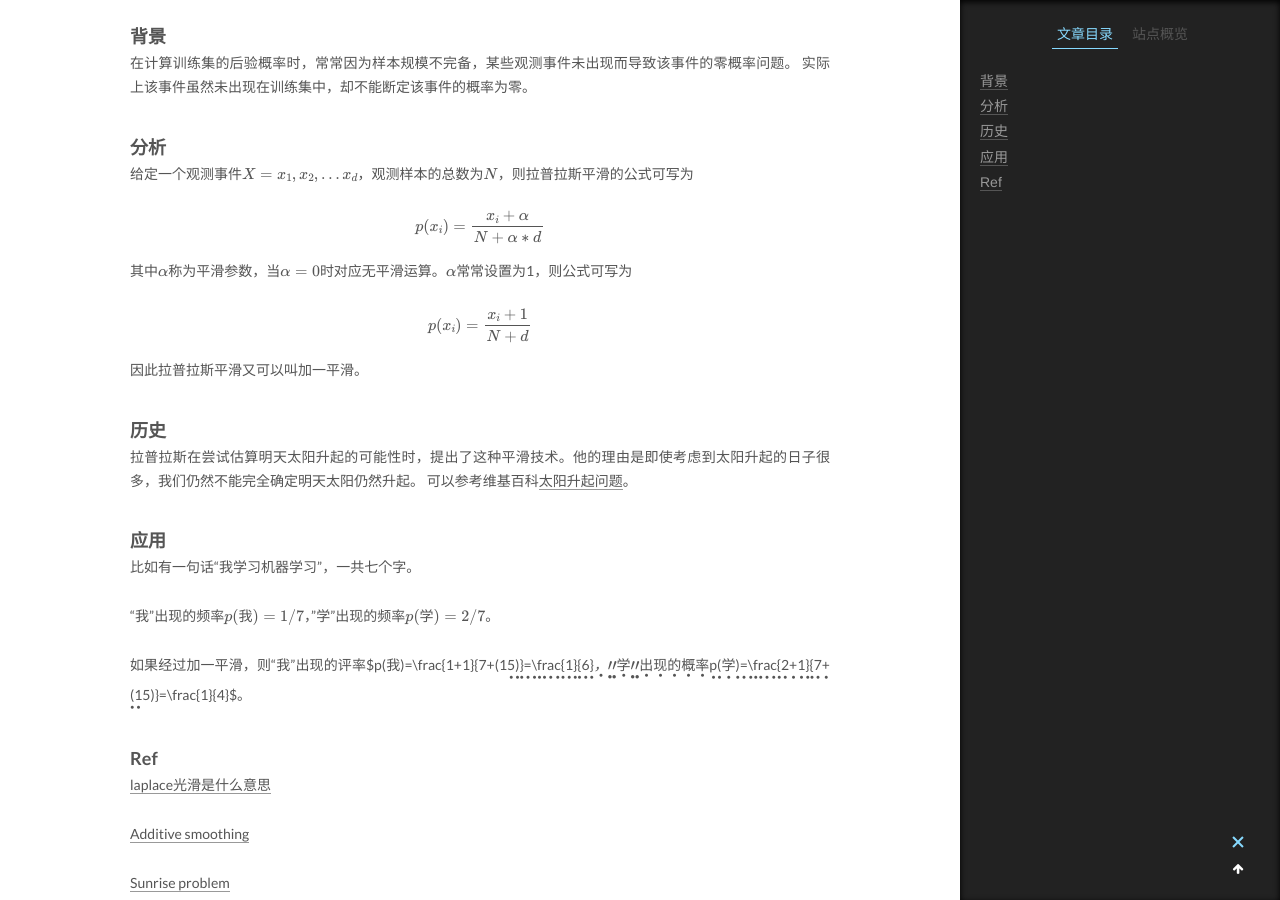
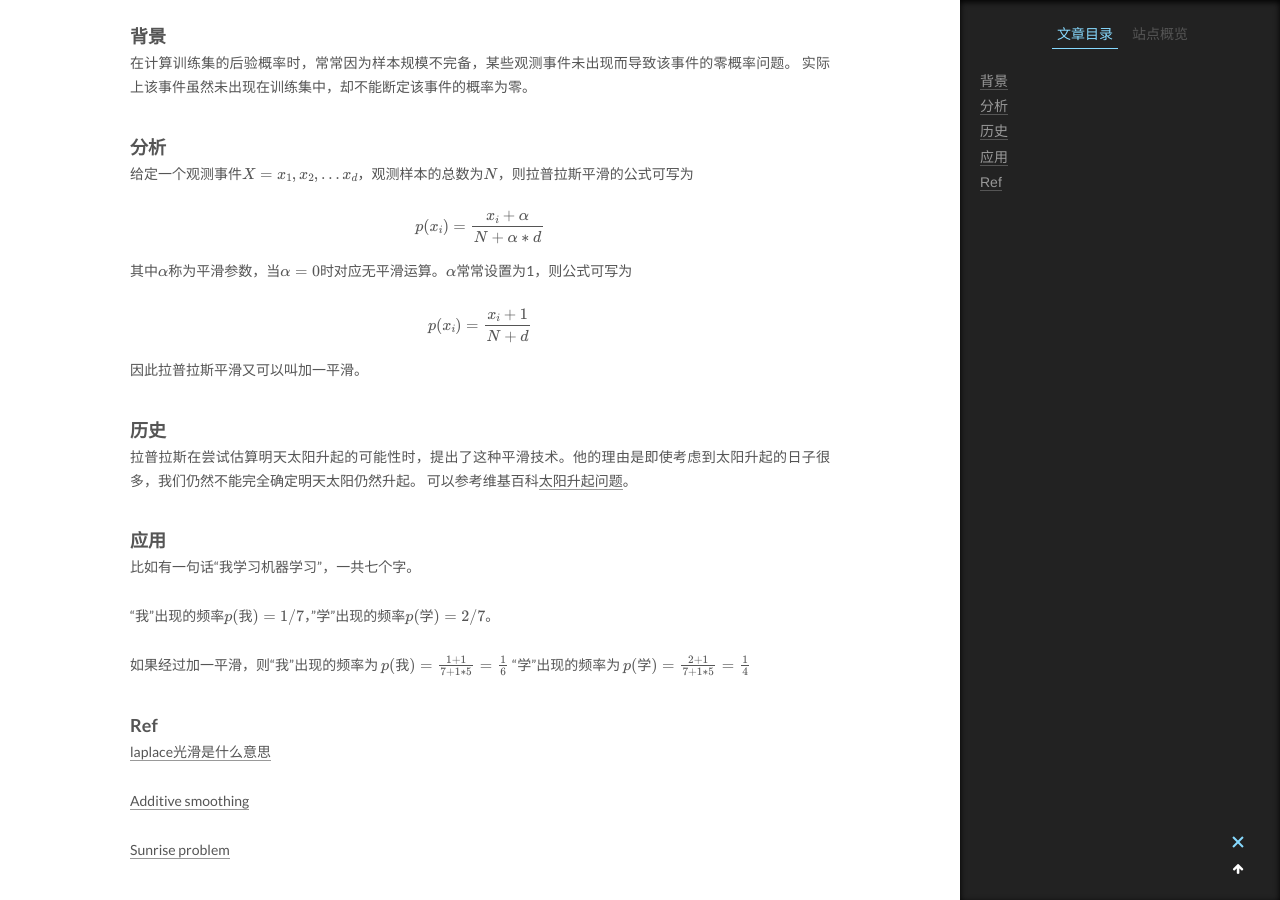
Before and after one commit to phaedo/blog, a Jekyll site: the page built from _posts/2020-11-17-机器学习笔记（一）线性回归.md, in a window 1280 px wide and 900 px high, scrolled down 450 px. Built offline with Jekyll 4.4.1, drawn with Linux system fonts in a browser that asks for light colours; formulas are drawn with MathJax 3; comment, search, counter and statistics services are not loaded.

Commit message:
机器学习

```diff
--- a/_posts/2020-11-17-机器学习笔记（一）线性回归.md
+++ b/_posts/2020-11-17-机器学习笔记（一）线性回归.md
@@ -20,7 +20,7 @@ $$
 p(x_i) = \frac{x_i + \alpha}{N + \alpha * d}
 $$
 
-其中$\alpha$称为平滑参数，当$\alpha=0$时对应无平滑运算。$\alpha$常常设置为1，则公式可写为
+其中$\alpha$称为平滑参数，当$\alpha =0$时对应无平滑运算。$\alpha$常常设置为1，则公式可写为
 
 $$
 p(x_i) = \frac{x_i + 1}{N + d}
@@ -39,7 +39,14 @@ $$
 
 “我”出现的频率$p(我)=1/7$，"学"出现的频率$p(学)=2/7$。
 
-如果经过加一平滑，则“我”出现的评率$p(我)=\frac{1+1}{7+(1*5)}=\frac{1}{6}$，"学"出现的概率$p(学)=\frac{2+1}{7+(1*5)}=\frac{1}{4}$。
+如果经过加一平滑，则“我”出现的频率为
+$$
+p(我)=\frac{1+1}{7+1*5}=\frac{1}{6}
+$$
+"学"出现的频率为
+$$
+p(学)=\frac{2+1}{7+1*5}=\frac{1}{4}
+$$
 
 ### Ref
 
```
